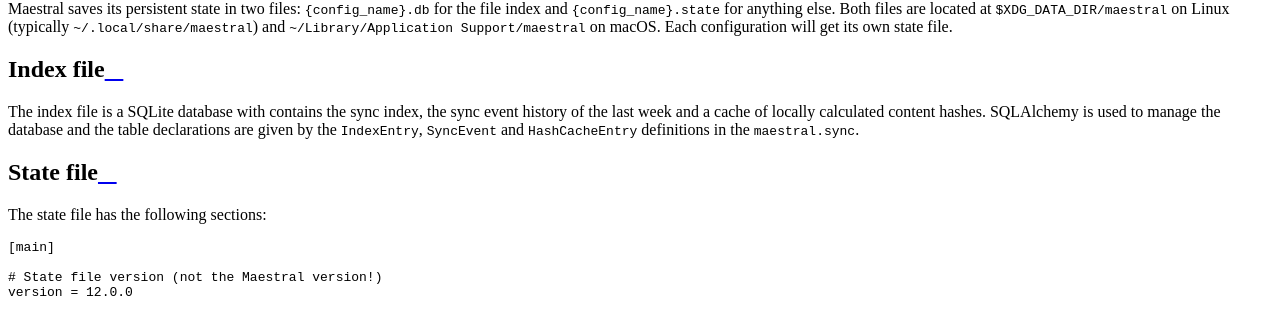
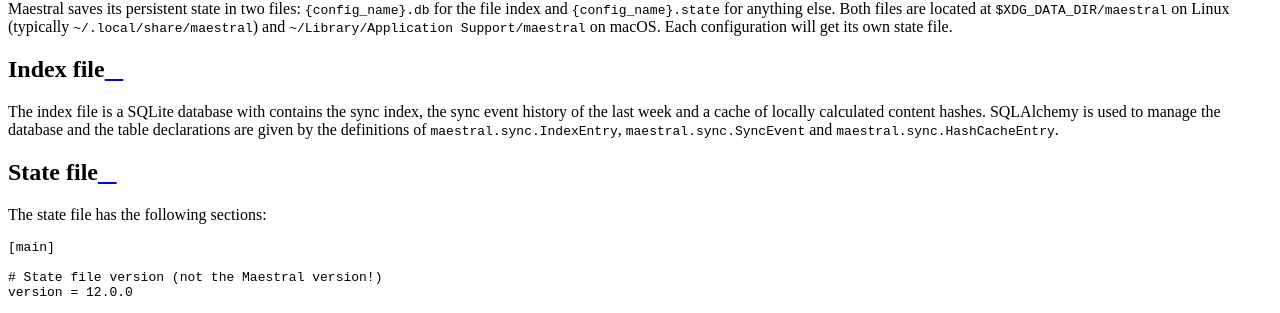
Before and after one commit to samschott/maestral, a Sphinx documentation site: the page built from docs/state_files.rst, in a window 1280 px wide. Shown: the part 918-1231 px from the top of the page. Built offline with Sphinx 7.4.7 and the Read the Docs theme 2.0.0, drawn with Linux system fonts in a browser that asks for light colours; pages that are not in the unit, such as notebooks, are missing from menus; comment, search, counter and statistics services are not loaded.

Commit message:
[docs] update index DB docs

```diff
--- a/docs/state_files.rst
+++ b/docs/state_files.rst
@@ -13,8 +13,9 @@ Index file
 
 The index file is a SQLite database with contains the sync index, the sync event history
 of the last week and a cache of locally calculated content hashes. SQLAlchemy is used to
-manage the database and the table declarations are given by the ``IndexEntry``,
-``SyncEvent`` and ``HashCacheEntry`` definitions in the :mod:`maestral.sync`.
+manage the database and the table declarations are given by the definitions of
+:class:`maestral.sync.IndexEntry`, :class:`maestral.sync.SyncEvent` and
+:class:`maestral.sync.HashCacheEntry`.
 
 State file
 **********
```
